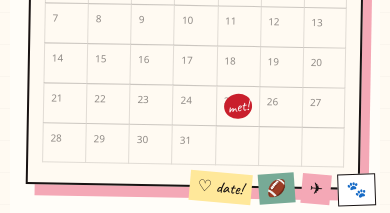
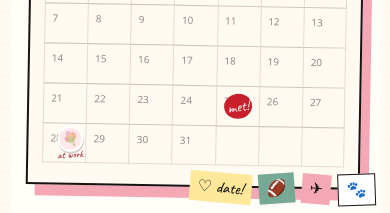
Before and after one commit to crisippolite/shirleyandcris, a Next.js app: page /through-the-years in a window 390 px wide. Shown: the part 2120-2333 px from the top of the page. Built offline with nearby package versions, Linux system fonts and the light colour scheme; no server answers; a web font is replaced by a local one.

Commit message:
feat: mark the July 28 flower delivery

```diff
--- a/src/app/through-the-years/page.module.css
+++ b/src/app/through-the-years/page.module.css
@@ -75,6 +75,8 @@
 .calendarGrid span:nth-child(7n) { border-right: 1px solid var(--line); }
 .calendarGrid span:nth-last-child(-n+7) { border-bottom: 1px solid var(--line); }
 .metDay::after { position: absolute; inset: 7px; display: grid; place-items: center; color: #fff; background: var(--red); border-radius: 50%; content: "met!"; font-family: var(--font-journal),cursive; font-size: .95rem; transform: rotate(-10deg); }
+.flowersDay::before { position: absolute; top: 3px; right: 7px; display: grid; width: 28px; height: 28px; place-items: center; background: #ffe8ec; border: 2px solid #fff; border-radius: 50%; box-shadow: 1px 2px 0 rgba(24,19,19,.18); content: "💐"; font-size: 1rem; line-height: 1; transform: rotate(7deg); }
+.flowersDay::after { position: absolute; right: 5px; bottom: 3px; color: var(--red-deep); content: "at work"; font-family: var(--font-journal),cursive; font-size: .8rem; line-height: 1; transform: rotate(-5deg); }
 .calendarStickers { position: absolute; right: -18px; bottom: -18px; display: flex; gap: 7px; align-items: center; }
 .calendarStickers b { display: inline-block; padding: 5px 8px; background: #ffe89a; font-family: var(--font-journal),cursive; font-size: 1rem; font-weight: 500; transform: rotate(4deg); }
 .calendarStickers b:nth-child(2) { background: var(--jade); transform: rotate(-5deg); }
@@ -189,6 +191,8 @@
   .calendarCopy h2,.eraCopy h2,.closing h2 { font-size: clamp(3.5rem,16vw,5.4rem); }
   .miniCalendar { padding: 20px 14px; }
   .calendarGrid span { min-height: 40px; }
+  .flowersDay::before { top: 2px; right: 2px; width: 22px; height: 22px; font-size: .78rem; }
+  .flowersDay::after { right: 2px; bottom: 2px; font-size: .62rem; }
 
   .era { min-height: auto; }
   .eraMarker { top: 28px; }
--- a/src/app/through-the-years/page.tsx
+++ b/src/app/through-the-years/page.tsx
@@ -172,7 +172,10 @@ export default function ThroughTheYearsPage() {
           <div className={styles.weekdays}><span>M</span><span>T</span><span>W</span><span>T</span><span>F</span><span>S</span><span>S</span></div>
           <div className={styles.calendarGrid}>
             {july1997Calendar.map((day, index) => (
-              <span key={index} className={day === 25 ? styles.metDay : ""}>
+              <span
+                key={index}
+                className={day === 25 ? styles.metDay : day === 28 ? styles.flowersDay : ""}
+              >
                 {day}
               </span>
             ))}
```
